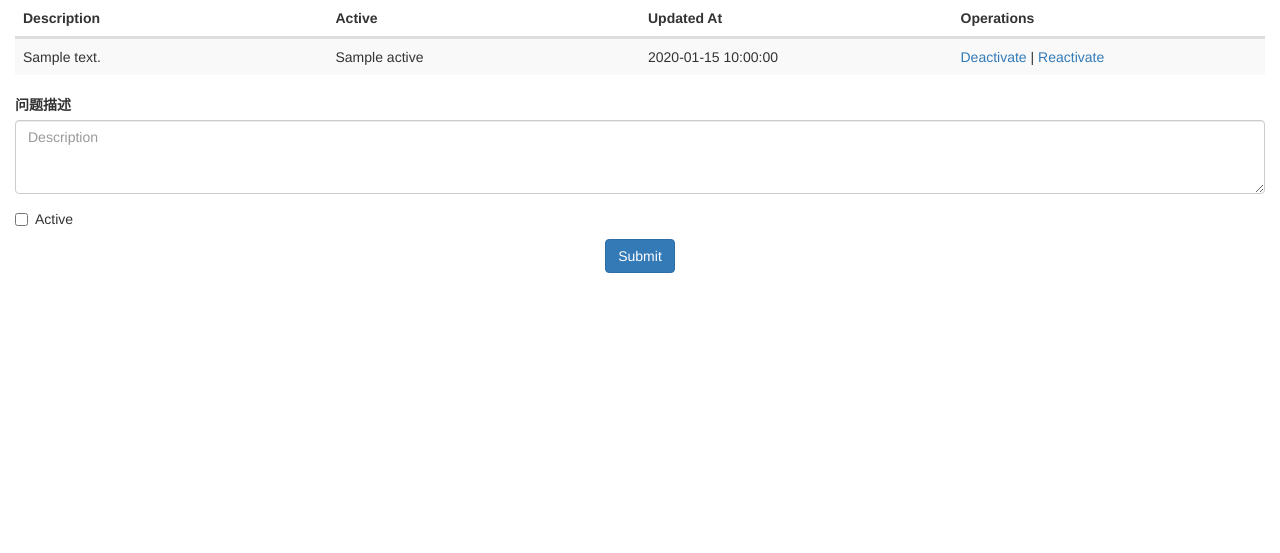
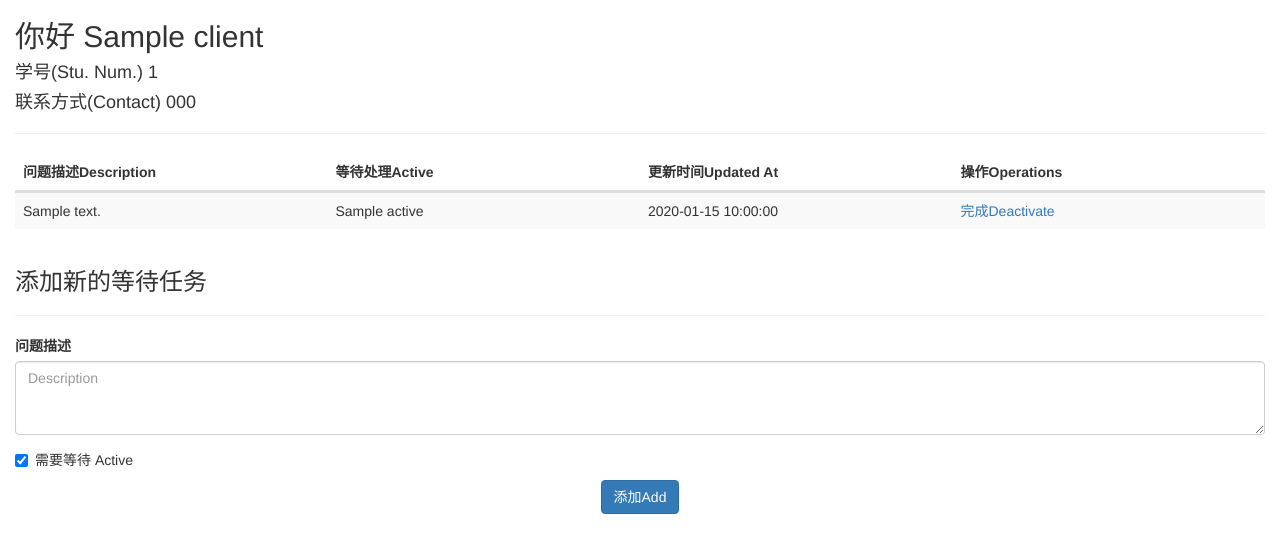
Before and after one commit to fduxiao/repair-registration, a Flask app: template templates/pendings.html in a window 1280 px wide. Shown: the top 553 px of the page. Run offline with Flask 2, Linux system fonts and the light colour scheme; the template is opened without the code that fills it: most values are stand-ins (such as "Sample title", 1, 10 or a date in 2020); some libraries are stand-ins or nearby versions.

Commit message:
one client can be used over pendings

```diff
--- a/app.py
+++ b/app.py
@@ -5,7 +5,11 @@ from uuid import uuid4
 from functools import wraps
 import os
 
-Client = get_client('localhost')
+env = os.environ.get('FLASK_ENV', 'DEBUG')
+mongo_host = "localhost"
+if env == 'PCS':
+    mongo_host = 'mongo.fdupcs.org'
+Client = get_client(mongo_host, coll_name='repair-registration')
 
 app = Flask(__name__)
 app.secret_key = str(uuid4())
@@ -37,6 +41,8 @@ def new():
 @app.route('/find/<uid>', methods=['POST', 'GET'])
 def find(uid):
     client = Client.get_from_uid(uid)
+    if client is None:
+        return jsonify(None)
     session['id'] = client.id
     return jsonify(client.__dict__)
 
@@ -50,13 +56,13 @@ def get_the_client():
     return client
 
 
-@app.route('/pendings/client')
+@app.route('/client/pendings')
 def pendings4client():
     client = get_the_client()
     pendings = client.pendings
     if request.is_json:
         return jsonify(pendings)
-    return render_template("pendings.html", pendings=pendings)
+    return render_template("pendings.html", pendings=pendings, client=client)
 
 
 @app.route('/client/pendings/add', methods=['POST'])
@@ -126,7 +132,6 @@ def admin_deactivate():
 
 
 if __name__ == '__main__':
-    env = os.environ.get('FLASK_ENV', 'DEBUG')
     if env == 'DEBUG':
         app.secret_key = "123456"
         app.run(debug=True, host="0.0.0.0")
--- a/templates/pendings.html
+++ b/templates/pendings.html
@@ -25,17 +25,21 @@
 
 </style>
 {% endblock %}
-{% block title %}Pendings{% endblock %}
+{% block title %}等待任务 Pendings{% endblock %}
 
 {% block content %}
 <div class="container-fluid">
+    <h2>你好 {{client.name}}</h2>
+    <h4>学号(Stu. Num.) {{client.uid}}</h4>
+    <h4>联系方式(Contact) {{client.phone}}</h4>
+    <hr/>
     <table class="table table-striped">
         <thead>
             <tr>
-                <th>Description</th>
-                <th>Active</th>
-                <th>Updated At</th>
-                <th>Operations</th>
+                <th>问题描述Description</th>
+                <th>等待处理Active</th>
+                <th>更新时间Updated At</th>
+                <th>操作Operations</th>
             </tr>
         </thead>
         <tbody class="pre-scrollable">
@@ -45,17 +49,20 @@
                 <td>{{ p['active'] }}</td>
                 <td>{{ p['updated_at'].strftime('%Y-%m-%d %H:%M:%S') }}</td>
                 <td>
-                    <a href="javascript:deactivate('{{loop.index-1}}')">Deactivate</a>
-                    |
-                    <a href="javascript:reactivate('{{loop.index-1}}')">Reactivate</a>
+                    {% if p['active'] %}
+                    <a href="javascript:deactivate('{{p.pos}}')">完成Deactivate</a>
+                    {% else %}
+                    <a href="javascript:reactivate('{{p.pos}}')">继续等待Reactivate</a>
+                    {% endif %}
                 </td>
             </tr>
             {% endfor %}
         </tbody>
     </table>
 </div>
-
 <div class="container-fluid">
+    <h3>添加新的等待任务</h3>
+    <hr />
     <form>
         <div class="form-group">
             <div class="form-group">
@@ -66,14 +73,14 @@
 
         <div class="checkbox">
             <label>
-                <input type="checkbox" id="active" value="">
-                Active
+                <input type="checkbox" id="active" checked>
+                需要等待 Active
             </label>
         </div>
 
 
         <div class="text-center">
-            <button type="button" class="btn btn-primary" id="add" onclick="add_pending()">Submit</button>
+            <button type="button" class="btn btn-primary" id="add" onclick="add_pending()">添加Add</button>
         </div>
     </form>
 </div>
```
Also changed, not shown: client.py (+54 -9 lines), templates/index.html (+7 -4 lines), 3 other files.
